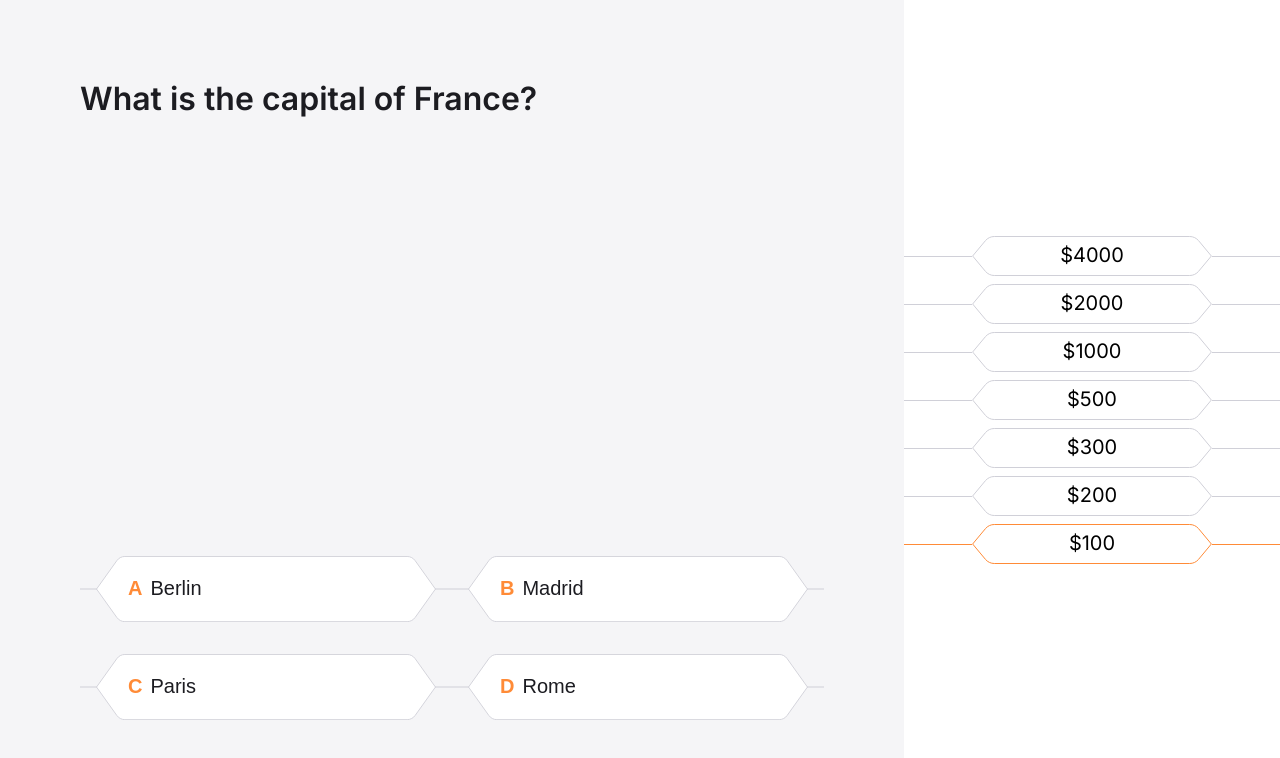
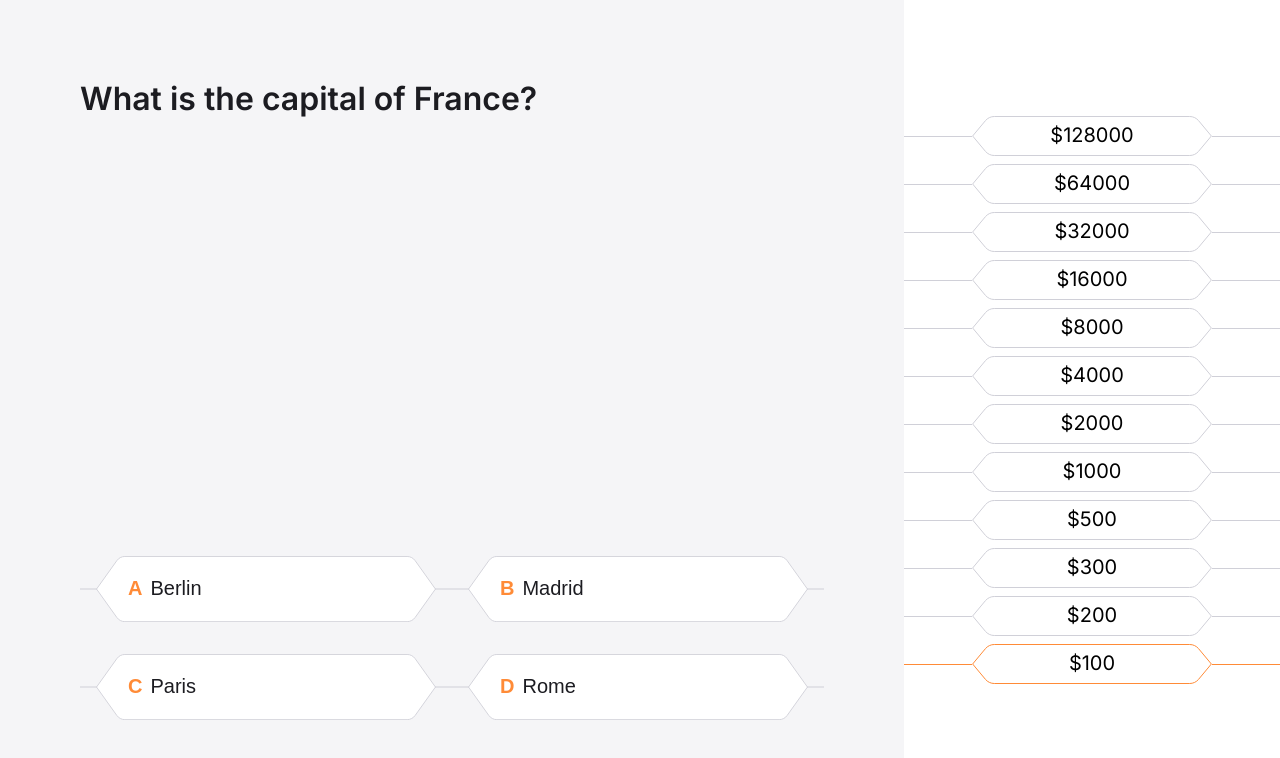
Before and after one commit to VolodecPHP/test-millioner-app, a Next.js app: page /game in a window 1280 px wide. Shown: the top 758 px of the page. Built offline with nearby package versions, Linux system fonts and the light colour scheme.

Commit message:
fix: fix burger menu

```diff
--- a/app/game/components/GameScreen/GameScreen.module.css
+++ b/app/game/components/GameScreen/GameScreen.module.css
@@ -83,18 +83,6 @@
   overflow-x: hidden;
 }
 
-.burger-button {
-  display: none;
-  background-color: transparent;
-  border: none;
-  font-size: 24px;
-  cursor: pointer;
-
-  @media (max-width: 992px) {
-    display: block;
-  }
-}
-
 .mobile-header {
   display: none;
   padding: 16px;
@@ -139,3 +127,66 @@
   flex-direction: column-reverse;
   overflow-x: hidden;
 }
+
+.burger-button {
+  display: none;
+  background-color: transparent;
+  border: none;
+  font-size: 24px;
+  cursor: pointer;
+  position: relative;
+  width: 24px;
+  height: 24px;
+
+  @media (max-width: 992px) {
+    display: block;
+  }
+}
+
+.burger-line-top {
+  position: absolute;
+  top: 5px;
+  left: 50%;
+  width: 18px;
+  height: 2px;
+  background-color: var(--color-black-100);
+  transform: translate(-50%, 0);
+  transition: transform 0.2s ease-in-out;
+  border-radius: 2px;
+}
+
+.burger-line-middle {
+  position: absolute;
+  top: 50%;
+  left: 50%;
+  width: 18px;
+  height: 2px;
+  background-color: var(--color-black-100);
+  transform: translate(-50%, -50%);
+  transition: opacity 0.2s ease-in-out;
+  border-radius: 2px;
+}
+
+.burger-line-bottom {
+  position: absolute;
+  bottom: 5px;
+  left: 50%;
+  width: 18px;
+  height: 2px;
+  background-color: var(--color-black-100);
+  transform: translate(-50%, 0);
+  transition: transform 0.2s ease-in-out;
+  border-radius: 2px;
+}
+
+.burger-button--open .burger-line-top {
+  transform: translate(-9px, 6px) rotate(45deg);
+}
+
+.burger-button--open .burger-line-middle {
+  opacity: 0;
+}
+
+.burger-button--open .burger-line-bottom {
+  transform: translate(-9px, -6px) rotate(-45deg);
+}
--- a/app/game/components/GameScreen/GameScreen.tsx
+++ b/app/game/components/GameScreen/GameScreen.tsx
@@ -29,13 +29,18 @@ export const GameScreen = ({
     sidebar: styles['sidebar'],
     title: styles['title'],
     sidebarContent: styles['sidebar-content'],
-    burgerButton: styles['burger-button'],
+    burgerButton: cn(styles['burger-button'], {
+      [styles['burger-button--open']]: isMobileMenuOpen,
+    }),
     mobileHeader: styles['mobile-header'],
     mobileMenu: cn(styles['mobile-menu'], {
       [styles['mobile-menu--open']]: isMobileMenuOpen,
       [styles['mobile-menu--closed']]: !isMobileMenuOpen,
     }),
     mobileMenuContent: styles['mobile-menu-content'],
+    burgerLineTop: styles['burger-line-top'],
+    burgerLineMiddle: styles['burger-line-middle'],
+    burgerLineBottom: styles['burger-line-bottom'],
   };
 
   return (
@@ -45,7 +50,9 @@ export const GameScreen = ({
           className={classNames.burgerButton}
           onClick={() => setIsMobileMenuOpen(!isMobileMenuOpen)}
         >
-          ☰
+          <div className={classNames.burgerLineTop}></div>
+          <div className={classNames.burgerLineMiddle}></div>
+          <div className={classNames.burgerLineBottom}></div>
         </button>
       </div>
       <div className={classNames.mobileMenu}>
--- a/config/v1.json
+++ b/config/v1.json
@@ -188,6 +188,141 @@
 					"isCorrect": false
 				}
 			]
+		},
+		{
+			"id": "q-8",
+			"text": "What is the largest mammal?",
+			"prize": 8000,
+			"options": [
+				{
+					"id": "q8-o1",
+					"text": "Elephant",
+					"isCorrect": false
+				},
+				{
+					"id": "q8-o2",
+					"text": "Blue Whale",
+					"isCorrect": true
+				},
+				{
+					"id": "q8-o3",
+					"text": "Giraffe",
+					"isCorrect": false
+				},
+				{
+					"id": "q8-o4",
+					"text": "Hippopotamus",
+					"isCorrect": false
+				}
+			]
+		},
+		{
+			"id": "q-9",
+			"text": "What is the main ingredient in guacamole?",
+			"prize": 16000,
+			"options": [
+				{
+					"id": "q9-o1",
+					"text": "Tomato",
+					"isCorrect": false
+				},
+				{
+					"id": "q9-o2",
+					"text": "Avocado",
+					"isCorrect": true
+				},
+				{
+					"id": "q9-o3",
+					"text": "Onion",
+					"isCorrect": false
+				},
+				{
+					"id": "q9-o4",
+					"text": "Pepper",
+					"isCorrect": false
+				}
+			]
+		},
+		{
+			"id": "q-10",
+			"text": "What is the hardest natural substance on Earth?",
+			"prize": 32000,
+			"options": [
+				{
+					"id": "q10-o1",
+					"text": "Gold",
+					"isCorrect": false
+				},
+				{
+					"id": "q10-o2",
+					"text": "Diamond",
+					"isCorrect": true
+				},
+				{
+					"id": "q10-o3",
+					"text": "Iron",
+					"isCorrect": false
+				},
+				{
+					"id": "q10-o4",
+					"text": "Quartz",
+					"isCorrect": false
+				}
+			]
+		},
+		{
+			"id": "q-11",
+			"text": "What is the main language spoken in Brazil?",
+			"prize": 64000,
+			"options": [
+				{
+					"id": "q11-o1",
+					"text": "Spanish",
+					"isCorrect": false
+				},
+				{
+					"id": "q11-o2",
+					"text": "Portuguese",
+					"isCorrect": true
+				},
+				{
+					"id": "q11-o3",
+					"text": "English",
+					"isCorrect": false
+				},
+				{
+					"id": "q11-o4",
+					"text": "French",
+					"isCorrect": false
+				}
+			]
+		},
+		{
+			"id": "q-12",
+			"text": "What is the largest continent by land area?",
+			"prize": 128000,
+			"options": [
+				{
+					"id": "q12-o1",
+					"text": "Africa",
+					"isCorrect": false
+				},
+				{
+					"id": "q12-o2",
+					"text": "Asia",
+					"isCorrect": true
+				},
+				{
+					"id": "q12-o3",
+					"text": "North America",
+					"isCorrect": false
+				},
+				{
+					"id": "q12-o4",
+					"text": "South America",
+					"isCorrect": false
+				}
+			]
 		}
 	]
 }
```
